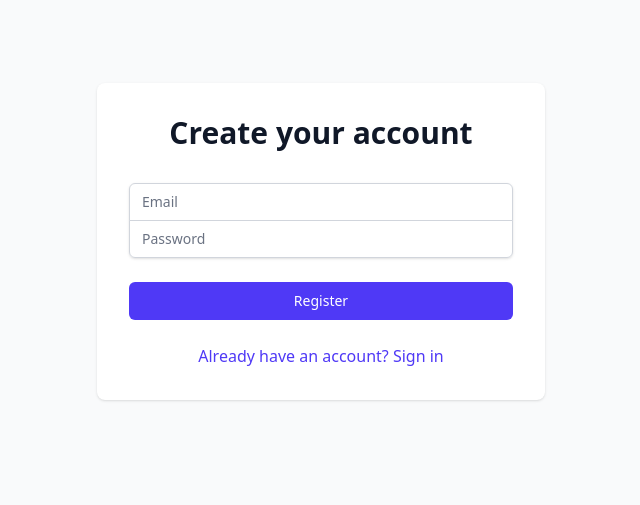
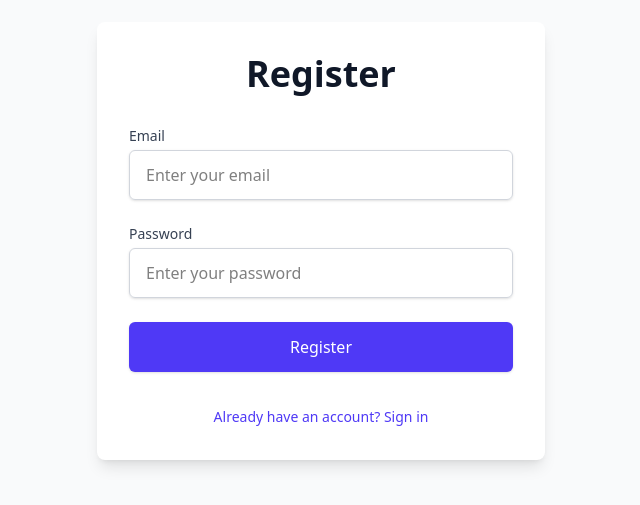
Before and after one commit to kirilkv/NotesApp, a React (Vite) app: page /register in a window 1280 px wide. Shown: the part 159-664 px from the top of the page, without its empty margins (319-959 px from the left). Built offline with nearby package versions, Linux system fonts and the light colour scheme.

Commit message:
Feature: Improved error handling

```diff
--- a/src/components/UsersList.tsx
+++ b/src/components/UsersList.tsx
@@ -18,6 +18,9 @@ const UsersList: React.FC<UserListProps> = ({users, setSelectedUser, isLoading})
                     <thead className="bg-gray-50">
                     <tr>
                         <th className="px-6 py-3 text-left text-xs font-medium text-gray-500 uppercase tracking-wider">
+                            User ID
+                        </th>
+                        <th className="px-6 py-3 text-left text-xs font-medium text-gray-500 uppercase tracking-wider">
                             Email
                         </th>
                         <th className="px-6 py-3 text-left text-xs font-medium text-gray-500 uppercase tracking-wider">
@@ -33,6 +36,9 @@ const UsersList: React.FC<UserListProps> = ({users, setSelectedUser, isLoading})
                             onClick={() => setSelectedUser(user)}
                         >
                             <td className="px-6 py-4 whitespace-nowrap text-sm text-gray-900">
+                                {user.id}
+                            </td>
+                            <td className="px-6 py-4 whitespace-nowrap text-sm text-gray-900">
                                 {user.email}
                             </td>
                             <td className="px-6 py-4 whitespace-nowrap text-sm text-gray-900">
--- a/src/components/modals/CreateNoteModal.tsx
+++ b/src/components/modals/CreateNoteModal.tsx
@@ -18,8 +18,6 @@ const CreateNoteModal: React.FC<CreateNoteModalProps> = ({ isOpen, onClose, onCr
     const handleSubmit = () => {
         if (title.trim() && content.trim()) {
             onCreate(title, content);
-            setContent('');
-            setTitle('');
         } else {
             showToast('Title and content are required.', 'error');
         }
--- a/src/components/modals/CreateUserModal.tsx
+++ b/src/components/modals/CreateUserModal.tsx
@@ -27,7 +27,7 @@ const CreateUserModal: React.FC<CreateUserModalProps> = ({ isOpen, onClose, onCr
             onClose();
             setIsSubmitting(false);
         } catch (error: any) {
-            showToast(`Failed to create Admin: ${error.response.data.errors[0].defaultMessage}`, 'error');
+            showToast(`Failed to create Admin: ${error.response.data.message}`, 'error');
         } finally {
             setIsSubmitting(false);
         }
--- a/src/components/modals/ViewNoteModal.tsx
+++ b/src/components/modals/ViewNoteModal.tsx
@@ -53,6 +53,12 @@ const ViewNoteModal: React.FC<ViewNoteModalProps> = ({
                         />
                     </>
                 )}
+                <p className="mt-4 text-gray-600">
+                    Created: {new Date(note.createdAt).toLocaleString()}
+                </p>
+                <p className="mt-4 text-gray-600">
+                    Last Updated: {new Date(note.updatedAt).toLocaleString()}
+                </p>
             </div>
             <div className="mt-4 flex justify-end">
                 {!isAdmin && (
--- a/src/context/AuthContext.tsx
+++ b/src/context/AuthContext.tsx
@@ -1,6 +1,7 @@
 // src/context/AuthContext.tsx
 import React, { createContext, useState, useContext } from 'react';
 import type {AuthResponse, UserInfo} from '../types';
+import {useToast} from "./ToastContext.tsx";
 
 interface AuthContextType {
     user: UserInfo | null;
@@ -16,6 +17,7 @@ export const AuthProvider: React.FC<{ children: React.ReactNode }> = ({ children
         const storedUser = localStorage.getItem('user');
         return storedUser ? JSON.parse(storedUser) : null;
     });
+    const { showToast } = useToast();
 
     const [token, setToken] = useState<string | null>(() => localStorage.getItem('token'))
 
@@ -30,6 +32,7 @@ export const AuthProvider: React.FC<{ children: React.ReactNode }> = ({ children
         localStorage.setItem('user', JSON.stringify(userInfo));
         setToken(response.token);
         setUser(userInfo);
+        showToast('Login successful!', 'success');
     };
 
     const logout = () => {
@@ -37,7 +40,7 @@ export const AuthProvider: React.FC<{ children: React.ReactNode }> = ({ children
         localStorage.removeItem('user');
         setToken(null);
         setUser(null);
-
+        showToast('Logout successful!', 'success');
     };
 
     return (
--- a/src/pages/Login.tsx
+++ b/src/pages/Login.tsx
@@ -29,7 +29,7 @@ const Login = () => {
                 navigate('/dashboard');
             }
         } catch (error: any) {
-            showToast(`Failed to login: ${error.message}`, 'error');
+            showToast(`Failed to login: ${error.response.data.message}`, 'error');
         } finally {
             setIsLoading(false);
         }
--- a/src/pages/Register.tsx
+++ b/src/pages/Register.tsx
@@ -1,7 +1,7 @@
-import { useState } from 'react';
-import { useNavigate, Link } from 'react-router-dom';
-import { authAPI } from '../services/api.ts';
-import { useAuth } from '../context/AuthContext.tsx';
+import {useState} from 'react';
+import {useNavigate, Link} from 'react-router-dom';
+import {authAPI} from '../services/api.ts';
+import {useAuth} from '../context/AuthContext.tsx';
 import {useToast} from "../context/ToastContext.tsx";
 import Spinner from "../components/Spinner.tsx";
 
@@ -9,8 +9,8 @@ const Register = () => {
     const [email, setEmail] = useState('');
     const [password, setPassword] = useState('');
     const navigate = useNavigate();
-    const { login } = useAuth();
-    const { showToast } = useToast();
+    const {login} = useAuth();
+    const {showToast} = useToast();
     const [isLoading, setIsLoading] = useState(false);
 
     const handleSubmit = async (e: React.FormEvent) => {
@@ -21,7 +21,7 @@ const Register = () => {
             login(response.data);
             navigate('/dashboard');
         } catch (error: any) {
-            showToast(`Failed to register: ${error.response.data.errors[0].defaultMessage}`, 'error');
+            showToast(`Failed to register: ${error.response.data.message}`, 'error');
         } finally {
             setIsLoading(false);
         }
@@ -29,41 +29,54 @@ const Register = () => {
 
     return (
         <div className="min-h-screen flex items-center justify-center bg-gray-50">
-            <div className="max-w-md w-full space-y-8 p-8 bg-white rounded-lg shadow">
-                <h2 className="text-center text-3xl font-extrabold text-gray-900">
-                    Create your account
-                </h2>
-                <form className="mt-8 space-y-6" onSubmit={handleSubmit}>
-                    <div className="rounded-md shadow-sm -space-y-px">
+            <div className="w-full max-w-md p-8 bg-white rounded-lg shadow-lg space-y-8">
+                <div className="text-center">
+                    <h1 className="text-4xl font-bold text-gray-900">Register</h1>
+                </div>
+                <form onSubmit={handleSubmit} className="space-y-6">
+                    <div>
+                        <label htmlFor="email" className="block text-sm font-medium text-gray-700">
+                            Email
+                        </label>
                         <input
-                            type="text"
+                            id="email"
+                            type="email"
                             required
-                            className="appearance-none rounded-none relative block w-full px-3 py-2 border border-gray-300 placeholder-gray-500 text-gray-900 rounded-t-md focus:outline-none focus:ring-indigo-500 focus:border-indigo-500 focus:z-10 sm:text-sm"
-                            placeholder="Email"
+                            className="mt-1 block w-full px-4 py-3 rounded-md border border-gray-300 shadow-sm focus:ring-2 focus:ring-indigo-500 focus:border-transparent"
                             value={email}
                             onChange={(e) => setEmail(e.target.value)}
+                            placeholder="Enter your email"
                         />
+                    </div>
+                    <div>
+                        <label htmlFor="password" className="block text-sm font-medium text-gray-700">
+                            Password
+                        </label>
                         <input
+                            id="password"
                             type="password"
                             required
-                            className="appearance-none rounded-none relative block w-full px-3 py-2 border border-gray-300 placeholder-gray-500 text-gray-900 rounded-b-md focus:outline-none focus:ring-indigo-500 focus:border-indigo-500 focus:z-10 sm:text-sm"
-                            placeholder="Password"
+                            className="mt-1 block w-full px-4 py-3 rounded-md border border-gray-300 shadow-sm focus:ring-2 focus:ring-indigo-500 focus:border-transparent"
                             value={password}
                             onChange={(e) => setPassword(e.target.value)}
+                            placeholder="Enter your password"
                         />
                     </div>
                     <button
                         type="submit"
-                        className="group relative w-full flex justify-center py-2 px-4 border border-transparent text-sm font-medium rounded-md text-white bg-indigo-600 hover:bg-indigo-700 focus:outline-none focus:ring-2 focus:ring-offset-2 focus:ring-indigo-500"
+                        className="w-full py-3 px-4 border border-transparent rounded-md shadow-sm text-white bg-indigo-600 hover:bg-indigo-700 focus:outline-none focus:ring-2 focus:ring-offset-2 focus:ring-indigo-500 font-medium"
                     >
                         {isLoading ? <Spinner /> : 'Register'}
                     </button>
-                    <div className="text-center">
-                        <Link to="/login" className="text-indigo-600 hover:text-indigo-500">
-                            Already have an account? Sign in
-                        </Link>
-                    </div>
                 </form>
+                <div className="text-center">
+                    <Link
+                        to="/login"
+                        className="text-sm font-medium text-indigo-600 hover:text-indigo-500"
+                    >
+                        Already have an account? Sign in
+                    </Link>
+                </div>
             </div>
         </div>
     );
--- a/src/services/api.ts
+++ b/src/services/api.ts
@@ -4,6 +4,11 @@ import type {AuthResponse, Note} from "../types";
 const api = axios.create({
     baseURL: 'https://notesapi-morning-darkness-3178.fly.dev/api/'
 });
+
+
+// const api = axios.create({
+//     baseURL: 'http://localhost:8080/api/'
+// });
 
 api.interceptors.request.use((config) => {
     const token = localStorage.getItem('token');
--- a/src/types/index.ts
+++ b/src/types/index.ts
@@ -4,6 +4,7 @@ export interface Note {
     content: string;
     userId: bigint;
     createdAt: string;
+    updatedAt: string;
 }
 
 export interface AuthResponse {
@@ -17,5 +18,5 @@ export interface AuthResponse {
 export interface UserInfo {
     id: bigint;
     email: string;
-    role: string
+    role: string;
 }
```
Also changed, not shown: src/pages/UserDashboard.tsx (+4 -4 lines).
